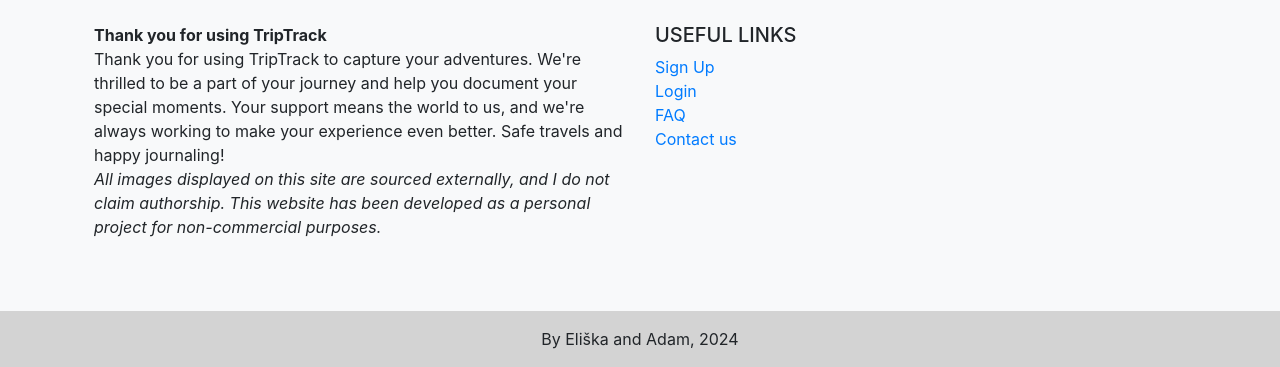
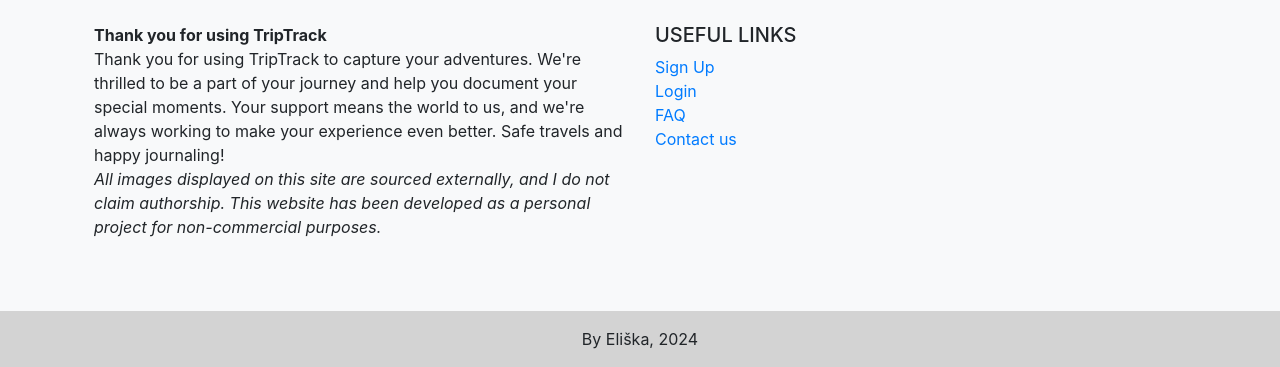
Before and after one commit to celiska/travel_journal, a Django app: page /accounts/delete/ in a window 1280 px wide. Shown: the part 971-1338 px from the top of the page. Run offline with Django 5.2, Linux system fonts and the light colour scheme; the visitor is signed in with stand-in values (Sample User, id 1); parts of the project's set-up code (start-up, migrations or seed data) failed here and were passed over; some libraries are stand-ins or nearby versions.

Commit message:
Footer text changed

```diff
--- a/templates/footer.html
+++ b/templates/footer.html
@@ -43,6 +43,6 @@
   </div>
 
   <div class="text-center p-3 footer-line">
-    By Eliška and Adam, 2024
+    By Eliška, 2024
   </div>
 </footer>
```
